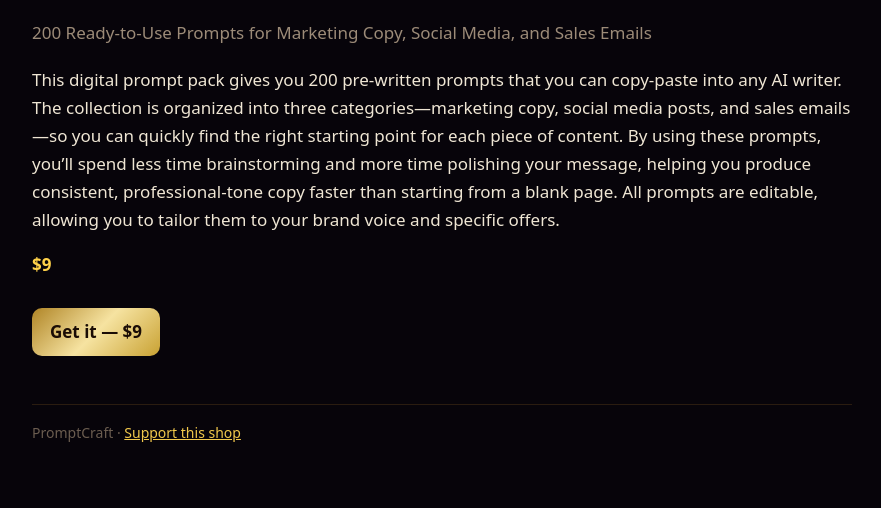
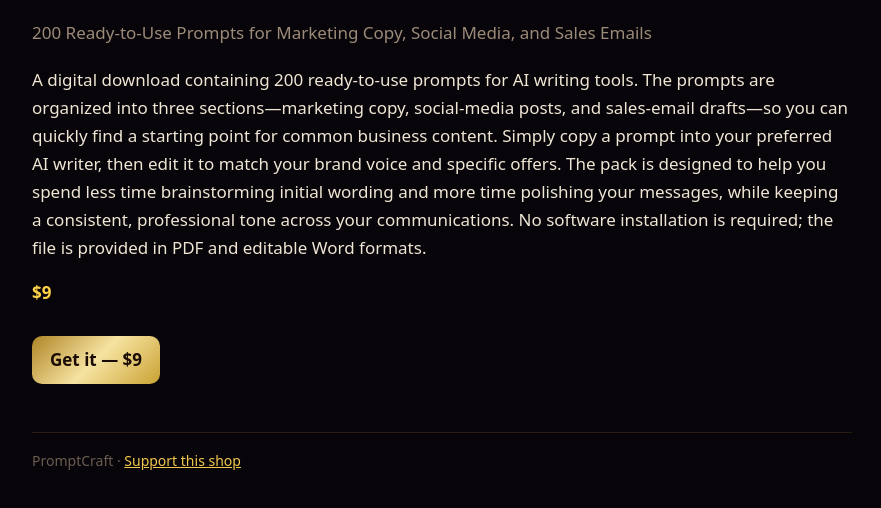
Before and after one commit to sodaro-coder/shop, a plain HTML site: page p/ai-prompt-pack-for-small-business-owners/index.html in a window 1280 px wide. Shown: the part 134-642 px from the top of the page, without its empty margins (198-1079 px from the left). Drawn offline with Linux system fonts and the light colour scheme.

Commit message:
STUMF: update p/ai-prompt-pack-for-small-business-owners/index.html

```diff
--- a/p/ai-prompt-pack-for-small-business-owners/index.html
+++ b/p/ai-prompt-pack-for-small-business-owners/index.html
@@ -5,4 +5,4 @@ a{color:#f2c94c}.wrap{max-width:860px;margin:0 auto;padding:28px 20px 60px}heade
 .card{border:1px solid #3a2a12;border-radius:14px;padding:18px;background:linear-gradient(160deg,#1a0d12,#0b0608)}.card h3{margin:0 0 6px;font-size:18px}
 .price{color:#ffd24a;font-weight:700}.btn{display:inline-block;margin-top:12px;padding:10px 18px;border-radius:10px;background:linear-gradient(135deg,#b08526,#f6e3a1,#c9a233);color:#1a0c05;font-weight:700;text-decoration:none}
 h1,h2,h3{color:#fff4dc;line-height:1.25}h2{margin-top:34px}code{background:#1a1216;padding:2px 6px;border-radius:6px}li{margin:4px 0}
-footer{margin-top:48px;color:#6b5d50;font-size:14px;border-top:1px solid #2a1c10;padding-top:16px}</style></head><body><div class='wrap'><header><a href='../../' style='text-decoration:none'><div class='brand'>PromptCraft</div></a></header><h1>AI Prompt Pack for Small Business Owners</h1><p class='tag'>200 Ready-to-Use Prompts for Marketing Copy, Social Media, and Sales Emails</p><p>This digital prompt pack gives you 200 pre‑written prompts that you can copy‑paste into any AI writer. The collection is organized into three categories—marketing copy, social media posts, and sales emails—so you can quickly find the right starting point for each piece of content. By using these prompts, you’ll spend less time brainstorming and more time polishing your message, helping you produce consistent, professional‑tone copy faster than starting from a blank page. All prompts are editable, allowing you to tailor them to your brand voice and specific offers.</p><p class='price'>$9</p><a class='btn' href='https://sodarowave.gumroad.com/l/mrigqx'>Get it — $9</a><footer>PromptCraft · <a href="paypal.me/AaronSodaro">Support this shop</a></footer></div></body></html>
+footer{margin-top:48px;color:#6b5d50;font-size:14px;border-top:1px solid #2a1c10;padding-top:16px}</style></head><body><div class='wrap'><header><a href='../../' style='text-decoration:none'><div class='brand'>PromptCraft</div></a></header><h1>AI Prompt Pack for Small Business Owners</h1><p class='tag'>200 Ready-to-Use Prompts for Marketing Copy, Social Media, and Sales Emails</p><p>A digital download containing 200 ready‑to‑use prompts for AI writing tools. The prompts are organized into three sections—marketing copy, social‑media posts, and sales‑email drafts—so you can quickly find a starting point for common business content. Simply copy a prompt into your preferred AI writer, then edit it to match your brand voice and specific offers. The pack is designed to help you spend less time brainstorming initial wording and more time polishing your messages, while keeping a consistent, professional tone across your communications. No software installation is required; the file is provided in PDF and editable Word formats.</p><p class='price'>$9</p><a class='btn' href='https://sodarowave.gumroad.com/l/mrigqx'>Get it — $9</a><footer>PromptCraft · <a href="paypal.me/AaronSodaro">Support this shop</a></footer></div></body></html>
```
